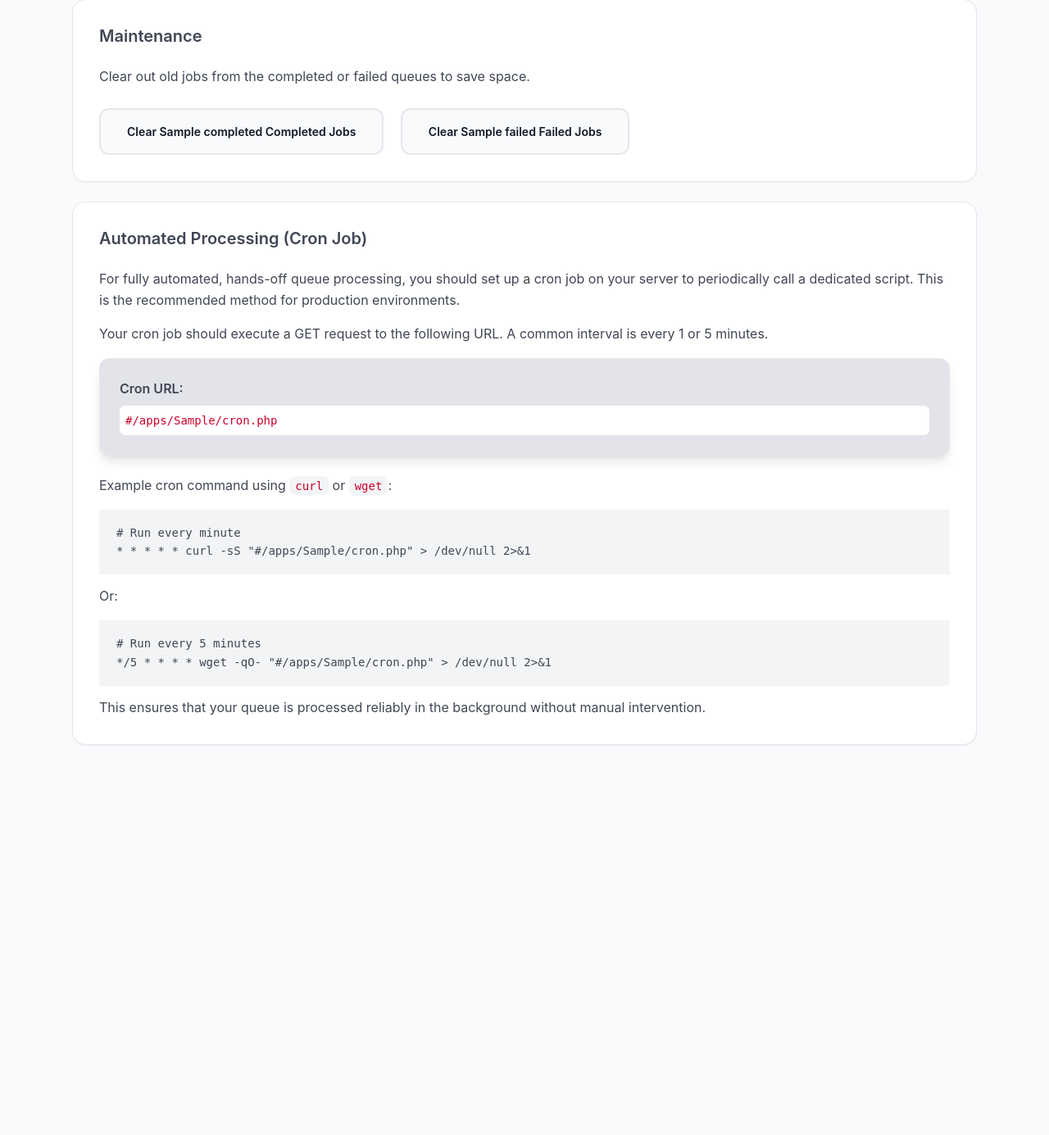
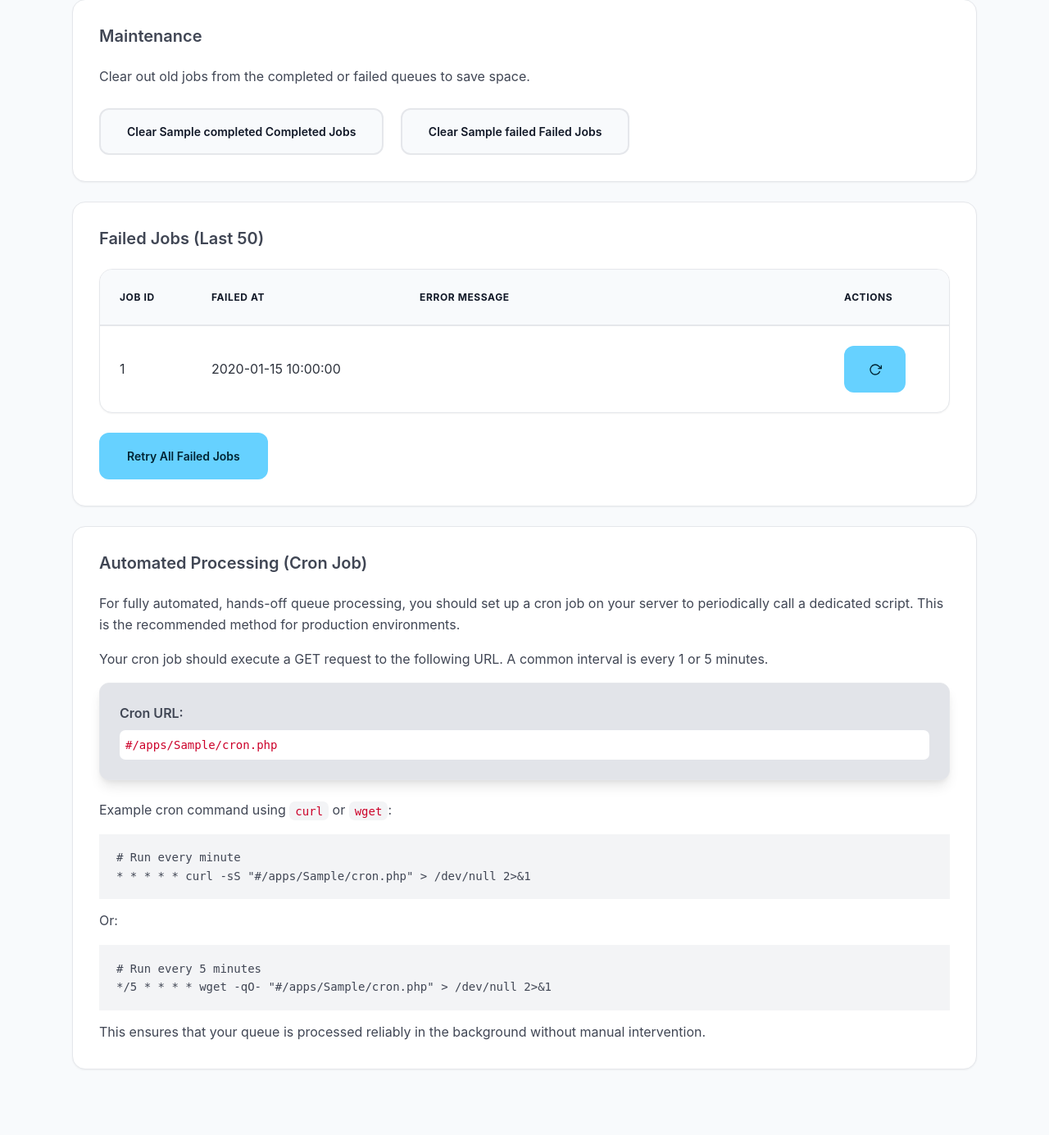
Before and after one commit to EDUCAlliance/EDUC-AI-Chatbot, a PHP site: template admin/templates/queue.twig in a window 1280 px wide. Shown: the part 729-2114 px from the top of the page at 82% size. Before the commit the page ends 1638 px from the top, so only its background shows below. Run offline with PHP 8.4, Linux system fonts and the light colour scheme; the template is opened without the code that fills it: most values are stand-ins (such as "Sample title", 1, 10 or a date in 2020); some libraries are stand-ins or nearby versions.

Commit message:
failed queues

```diff
--- a/admin/templates/queue.twig
+++ b/admin/templates/queue.twig
@@ -69,6 +69,53 @@
         </form>
     </div>
 
+    {% if failedJobs is not empty %}
+    <div class="box">
+        <h2 class="subtitle has-text-weight-semibold">Failed Jobs (Last 50)</h2>
+        <div class="table-container">
+            <table class="table is-striped is-fullwidth is-hoverable">
+                <thead>
+                    <tr>
+                        <th>Job ID</th>
+                        <th>Failed At</th>
+                        <th style="width: 50%;">Error Message</th>
+                        <th>Actions</th>
+                    </tr>
+                </thead>
+                <tbody>
+                {% for job in failedJobs %}
+                    <tr>
+                        <td>{{ job.id }}</td>
+                        <td>{{ job.updated_at|date('Y-m-d H:i:s') }}</td>
+                        <td><pre style="white-space: pre-wrap; background-color: transparent; padding: 0; font-size: 0.8em;">{{ job.error_message }}</pre></td>
+                        <td>
+                            <form action="{{ url_for('queue-retry') }}" method="post" style="display:inline-block;">
+                                <input type="hidden" name="job_id" value="{{ job.id }}">
+                                <button class="button is-small is-info" title="Retry Job">
+                                    <span class="icon is-small">
+                                        <svg width="16" height="16" viewBox="0 0 24 24" fill="none" stroke="currentColor" stroke-width="2">
+                                            <polyline points="23 4 23 10 17 10"></polyline>
+                                            <path d="M20.49 15a9 9 0 1 1-2.12-9.36L23 10"></path>
+                                        </svg>
+                                    </span>
+                                </button>
+                            </form>
+                        </td>
+                    </tr>
+                {% endfor %}
+                </tbody>
+            </table>
+        </div>
+        {% if stats.failed > 0 %}
+        <div class="mt-4">
+            <form action="{{ url_for('queue-retry-all') }}" method="post" style="display:inline-block; margin-right: 1rem;">
+                 <button class="button is-info" onclick="return confirm('Are you sure you want to re-queue all {{ stats.failed }} failed jobs?');">Retry All Failed Jobs</button>
+            </form>
+        </div>
+        {% endif %}
+    </div>
+    {% endif %}
+
     <div class="box">
         <h2 class="subtitle has-text-weight-semibold">Automated Processing (Cron Job)</h2>
         <div class="content">
```
Also changed, not shown: admin/index.php (+21 -1 lines), src/Services/WorkerManager.php (+40 -0 lines).
